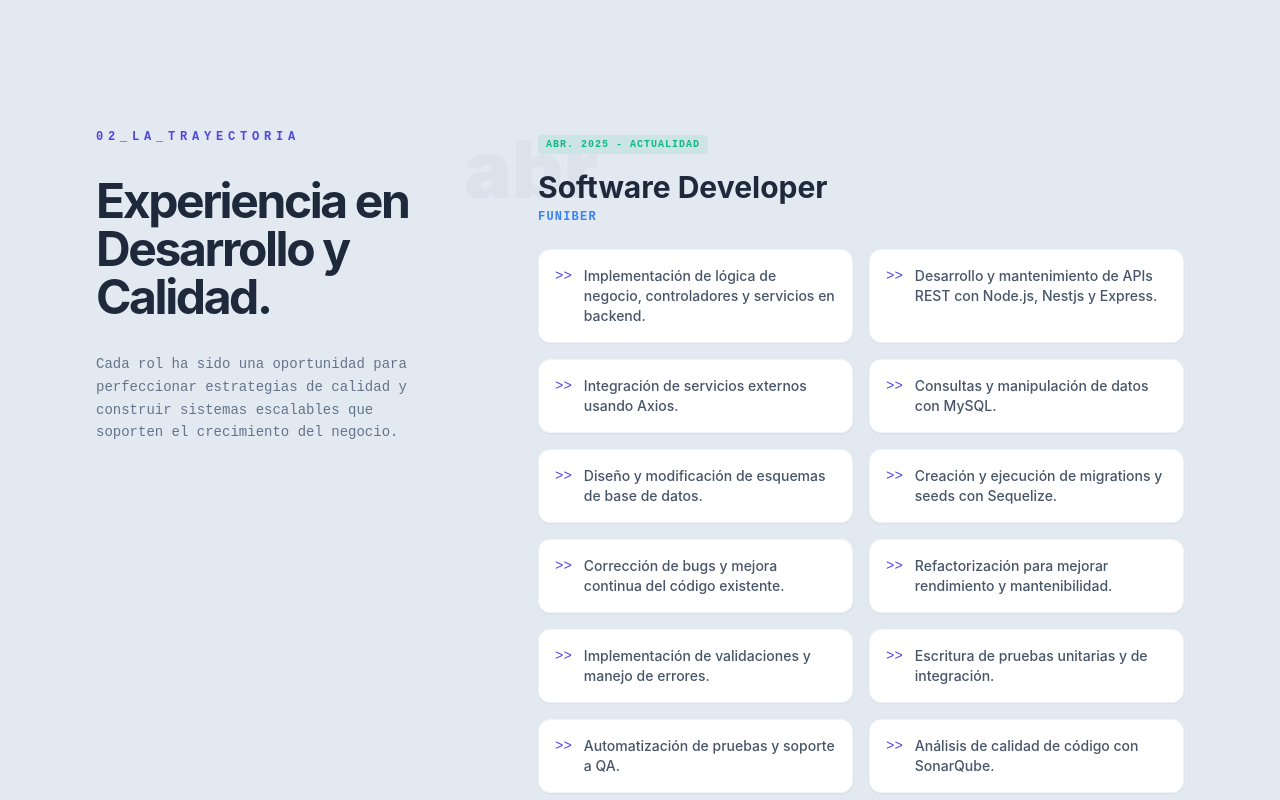
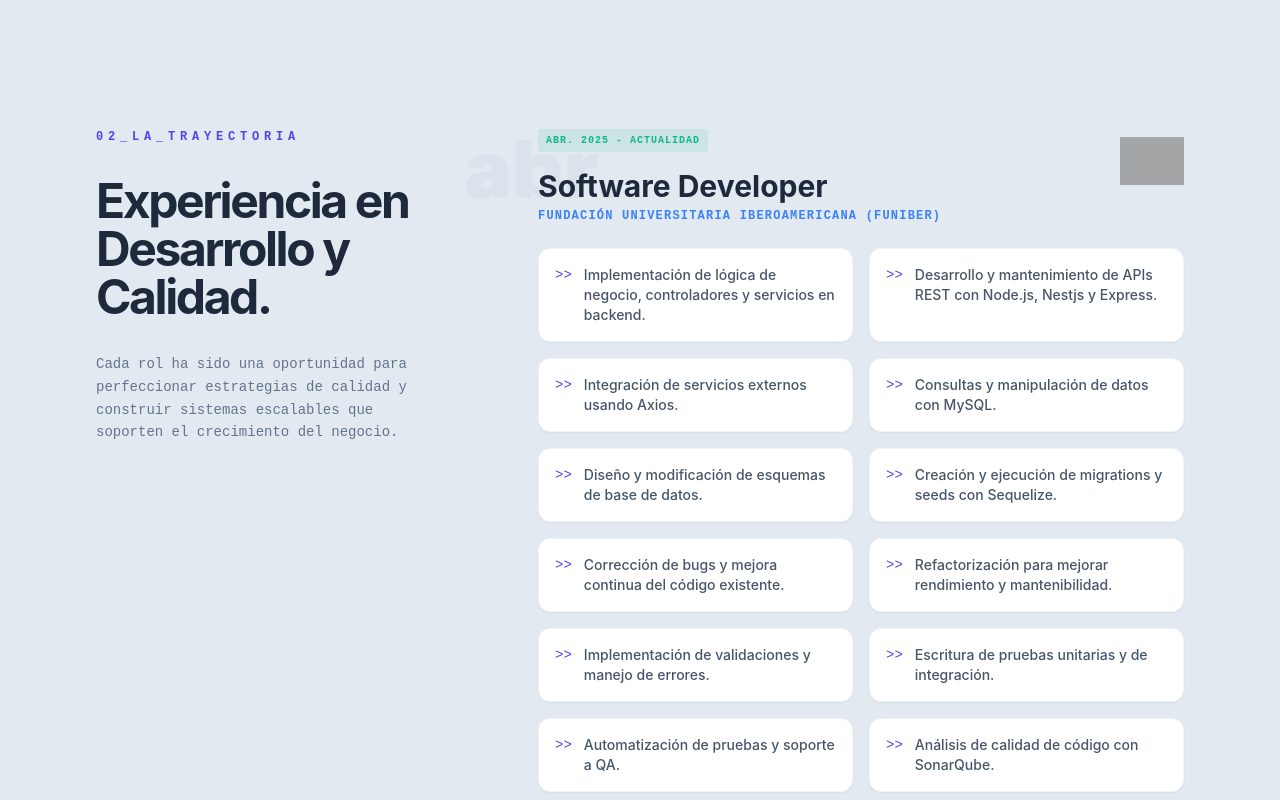
Before and after one commit to hramses1/portfolio, a Vue app: page /#/ in a window 1280 px wide. Shown: the part 880-1680 px from the top of the page. Built offline with nearby package versions, Linux system fonts and the light colour scheme; grey boxes are pictures that could not be loaded.

Commit message:
style: update FUNIBER name and add institutional icon to experience section

```diff
--- a/src/utils/profileData.js
+++ b/src/utils/profileData.js
@@ -142,7 +142,8 @@ export const profile = {
 
   experience: [
     {
-      company: 'FUNIBER',
+      company: 'Fundación Universitaria Iberoamericana (FUNIBER)',
+      icon: 'funiber.ico',
       role: 'Software Developer',
       period: 'abr. 2025 - actualidad',
       achievements: [
@@ -167,7 +168,8 @@ export const profile = {
       aptitudes: ['Node.js', 'Administración de bases de datos', 'JavaScript', 'TypeScript', 'Microservicios']
     },
     {
-      company: 'FUNIBER',
+      company: 'Fundación Universitaria Iberoamericana (FUNIBER)',
+      icon: 'funiber.ico',
       role: 'Software Quality Assurance Analyst - Automation Semi-Senior',
       period: 'nov. 2023 - abr. 2025',
       achievements: [
--- a/src/views/SystemHome.vue
+++ b/src/views/SystemHome.vue
@@ -76,9 +76,14 @@ const scrollToSection = (id) => {
               </div>
               <div class="relative pl-0 border-l-2 border-slate-200 group-hover:border-tech-primary transition-all duration-700">
                 <div class="mb-6 ml-6">
-                  <span class="text-[9px] md:text-[10px] font-mono text-tech-success tracking-widest font-bold uppercase bg-tech-success/10 px-2 py-1 rounded">{{ exp.period }}</span>
-                  <h4 class="text-2xl md:text-3xl font-bold text-tech-text mt-4 leading-tight">{{ exp.role }}</h4>
-                  <p class="text-tech-info font-mono text-xs uppercase tracking-widest mt-1 font-bold">{{ exp.company }}</p>
+                  <div class="flex justify-between items-start">
+                    <div class="flex flex-col">
+                      <span class="text-[9px] md:text-[10px] font-mono text-tech-success tracking-widest font-bold uppercase bg-tech-success/10 px-2 py-1 rounded w-fit">{{ exp.period }}</span>
+                      <h4 class="text-2xl md:text-3xl font-bold text-tech-text mt-4 leading-tight">{{ exp.role }}</h4>
+                      <p class="text-tech-info font-mono text-xs uppercase tracking-widest mt-1 font-bold">{{ exp.company }}</p>
+                    </div>
+                    <img v-if="exp.icon" :src="exp.icon" class="w-12 h-12 md:w-16 md:h-16 object-contain opacity-90 group-hover:opacity-100 transition-opacity" alt="" />
+                  </div>
                 </div>
 
                 <!-- Achievements -->
```
Also changed, not shown: 1 other file (tests, documents, lock files or other folders).
